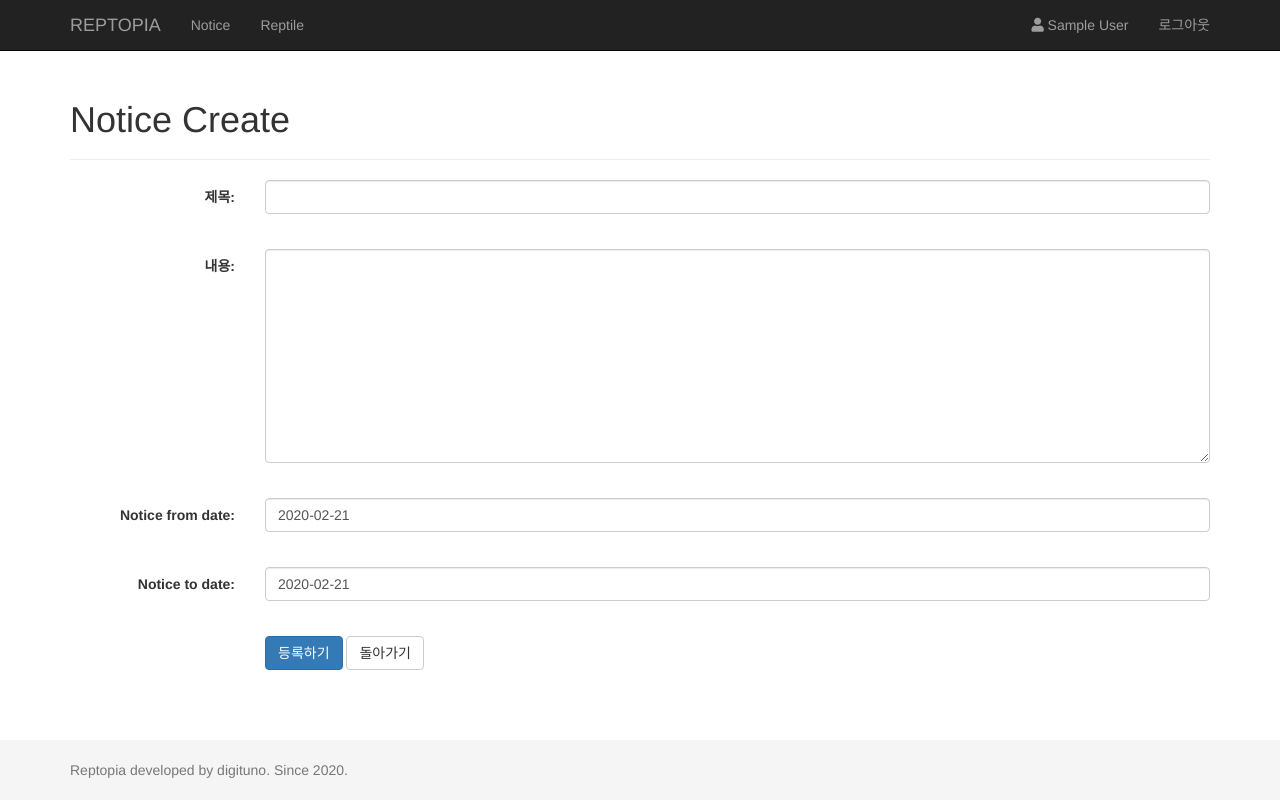
After one commit to digituno/reptopia, a Django app: page /bbs/notice/add/ in a window 1280 px wide. The commit adds this page. Run offline with Django 3.2, Linux system fonts and the light colour scheme; the visitor is signed in with stand-in values (Sample User, id 1); some libraries are stand-ins or nearby versions.

Commit message:
developing notice app, do not work to create

```diff
--- a/bbs/forms.py
+++ b/bbs/forms.py
@@ -1,5 +1,5 @@
 from django import forms
-from .models import Post
+from .models import Post, Notice
 from ckeditor.widgets import CKEditorWidget
 
 
@@ -15,3 +15,19 @@ class PostCreateForm(forms.ModelForm):
 
         self.fields['title'].label = "제목"
         self.fields['content'].label = "내용"
+
+
+class NoticeCreateForm(forms.ModelForm):
+    class Meta:
+        model = Notice
+        fields = ('title', 'content', 'notice_from_date', 'notice_to_date')
+
+    def __init__(self, *args, **kwargs):
+        super().__init__(*args, **kwargs)
+        self.fields['title'].widget.attrs.update({'class': 'form-control'})
+        self.fields['content'].widget.attrs.update({'class': 'form-control'})
+        self.fields['notice_from_date'].widget.attrs.update({'class': 'form-control'})
+        self.fields['notice_to_date'].widget.attrs.update({'class': 'form-control'})
+
+        self.fields['title'].label = "제목"
+        self.fields['content'].label = "내용"
--- a/bbs/models.py
+++ b/bbs/models.py
@@ -3,6 +3,7 @@ from django.conf import settings
 from django.utils import timezone
 from django.urls import reverse
 from ckeditor_uploader.fields import RichTextUploadingField
+from model_utils.managers import InheritanceManager
 from dict.models import Dictionary
 import reptopia
 
@@ -26,6 +27,13 @@ class Post(models.Model):
     )
     created_date = models.DateTimeField(default=timezone.now)
 
+    objects = InheritanceManager()
+
     def get_absolute_url(self):
         # return reverse('pet-detail', kwargs={'userid': self.owner.pk, 'pk': self.pk})
         return reverse('post-list')
+
+
+class Notice(Post):
+    notice_from_date = models.DateField(default=timezone.now, blank=False)
+    notice_to_date = models.DateField(default=timezone.now, blank=False)
--- a/bbs/urls.py
+++ b/bbs/urls.py
@@ -9,4 +9,9 @@ urlpatterns = [
     path('post/<int:pk>/', bbs_views.PostDetailView.as_view(), name='post-detail'),
     path('post/<int:pk>/delete', bbs_views.PostDeleteView.as_view(), name='post-delete'),
     path('post/<int:pk>/update', bbs_views.PostUpdateView.as_view(), name='post-update'),
+    path('notice/', bbs_views.NoticeListView.as_view(), name='notice-list'),
+    path('notice/add/', bbs_views.NoticeCreateView.as_view(), name='notice-add'),
+    path('notice/<int:pk>/', bbs_views.NoticeDetailView.as_view(), name='notice-detail'),
+    path('notice/<int:pk>/delete', bbs_views.NoticeDeleteView.as_view(), name='notice-delete'),
+    path('notice/<int:pk>/update', bbs_views.NoticeUpdateView.as_view(), name='notice-update'),
 ]
--- a/bbs/views.py
+++ b/bbs/views.py
@@ -3,8 +3,9 @@ from django.views.generic import ListView, CreateView, DetailView, DeleteView, U
 from django.contrib.auth.mixins import LoginRequiredMixin
 from django.conf import settings
 from django.urls import reverse_lazy
-from .models import Post
-from .forms import PostCreateForm
+from .models import Post, Notice
+from .forms import PostCreateForm, NoticeCreateForm
+import reptopia
 
 import logging
 
@@ -56,3 +57,45 @@ class PostDeleteView(LoginRequiredMixin, DeleteView):
         qs = super(PostDeleteView, self).get_queryset()
         return qs.filter(pk=self.kwargs['pk'])
     """
+
+class NoticeListView(ListView):
+    model = Notice
+    template_name = 'bbs/notice_list.html.j2'
+    context_object_name = 'notice_list'
+    paginate_by = 10
+
+    def get_queryset(self):
+        return Notice.objects.all()
+
+
+class NoticeCreateView(LoginRequiredMixin, CreateView):
+    login_url = settings.LOGIN_URL
+    model = Notice
+    form_class = NoticeCreateForm
+    template_name = 'bbs/notice_form.html.j2'
+
+    def form_valid(self, form):
+        form.instance.author = self.request.user
+        form.instance.board_type = reptopia._NOTICE_
+        form.instance.board_status = reptopia._BBS_NORM_
+        logger.debug(form)
+        return super().form_valid(form)
+
+
+class NoticeUpdateView(LoginRequiredMixin, UpdateView):
+    login_url = settings.LOGIN_URL
+    model = Notice
+    form_class = NoticeCreateForm
+    template_name = 'bbs/notice_form.html.j2'
+
+
+class NoticeDetailView(DetailView):
+    model = Notice
+    template_name = 'bbs/notice_detail.html.j2'
+
+
+class NoticeDeleteView(LoginRequiredMixin, DeleteView):
+    success_url = reverse_lazy('notice-list')
+
+    def get(self, request, *args, **kwargs):
+        return self.post(request, *args, **kwargs)
--- a/reptopia/__init__.py
+++ b/reptopia/__init__.py
@@ -5,4 +5,6 @@ _ANIMAL_CLASS_NAME_ = 'AC00000000'
 _GENDER_ = 'GT00000000'
 _EATING_ = 'PT00000000'
 _BBS_TYPE_ = 'BT00000000'
+_NOTICE_ = 'BT10000000'
 _BBS_STATUS_ = 'BS00000000'
+_BBS_NORM_ = 'BS10000000'
--- a/templates/base.html.j2
+++ b/templates/base.html.j2
@@ -49,7 +49,7 @@
             -->
             {% if user.is_authenticated %}
               {% if user.is_staff %}
-              <li><a href="{% url 'post-list' %}">Notice</a></li>
+              <li><a href="{% url 'notice-list' %}">Notice</a></li>
               {% endif %}
               <li><a href="{% url 'pet-list' userid=user.pk %}">Reptile</a></li>
             {% endif %}
--- /dev/null
+++ b/templates/bbs/notice_form.html.j2
@@ -0,0 +1,40 @@
+{% extends 'base.html.j2' %}
+{% load static %}
+
+{% block content %}
+  <!-- Begin page content -->
+  <div class="container">
+    <div class="page-header">
+       <h1>Notice Create</h1>
+    </div>
+    <form method="notice" action="" class="form-horizontal" enctype="multipart/form-data" id="form_notice">
+      {% csrf_token %}
+      {{ form.media }}
+      <input type="hidden" name="next" value="" />
+      {% for field in form %}
+        <div class="form-group">
+          <label for="cname" class="col-sm-2 control-label">{{ field.label_tag }}</label>
+          <div class="col-sm-10">
+            {% if field.errors %}
+                <div class="alert alert-danger alert-dismissable">
+                    <button type="button" class="close" data-dismiss="alert" aria-hidden="true">&times;</button>
+                    {{ field.errors }}
+                </div>
+            {% endif %}
+            {{ field }}
+            <br />
+            {{ field.help_text }}
+          </div>
+        </div>
+      {% endfor %}
+      <div class="form-group last">
+        <div class="col-sm-offset-2 col-sm-10">
+            <button type="submit" class="btn btn-primary">등록하기</button>
+            <a href="{% url 'notice-list' %}">
+                <button type="button" class="btn btn-default">돌아가기</button>
+            </a>
+        </div>
+      </div>
+    </form>
+  </div>
+{% endblock %}
```
Also changed, not shown: templates/bbs/notice_detail.html.j2 (added, +41 -0 lines), templates/bbs/notice_list.html.j2 (added, +40 -0 lines), account/migrations/0001_initial.py (added), bbs/migrations/0001_initial.py (added), bbs/migrations/0002_notice.py (added), dict/migrations/0001_initial.py (added), pet/migrations/0001_initial.py (added).
